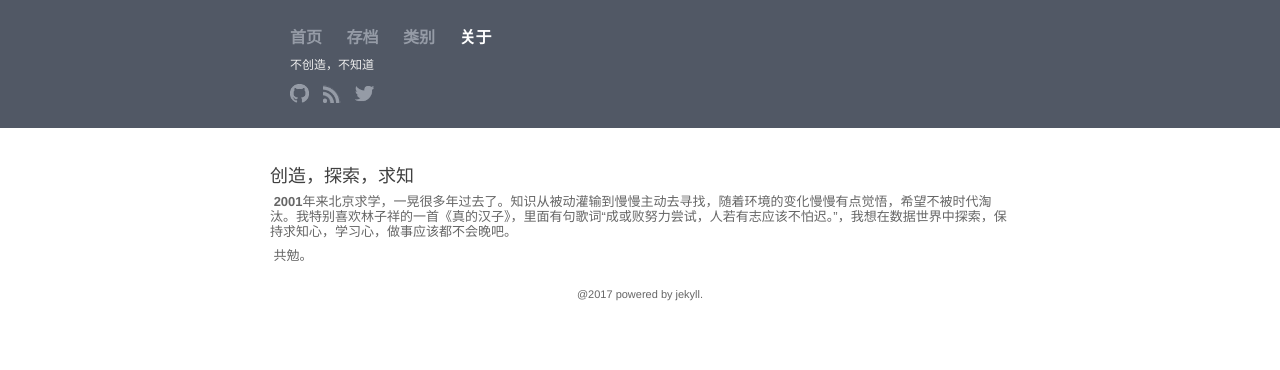
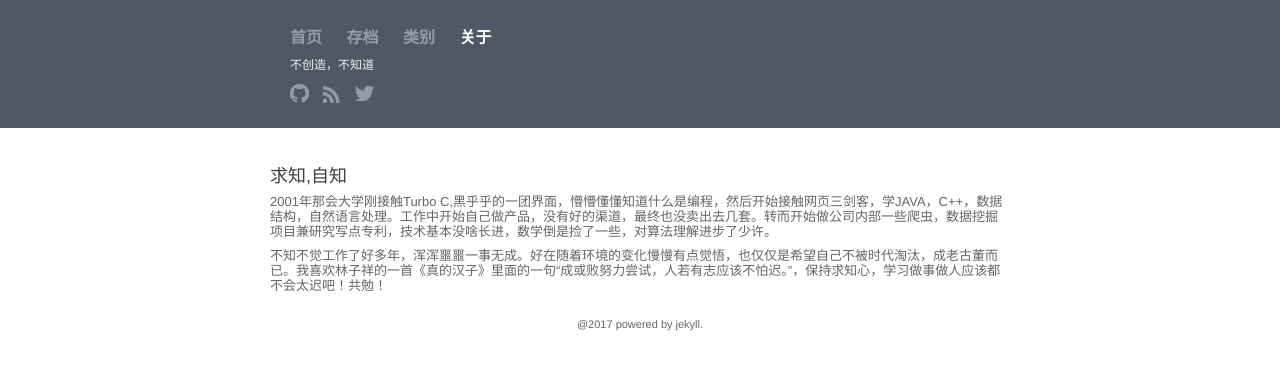
Before and after one commit to bobz653/bobz653.github.io, a Jekyll site: the page built from about.html, in a window 1280 px wide. Shown: the top 370 px of the page. Built offline with Jekyll 4.4.1, drawn with Linux system fonts in a browser that asks for light colours.

Commit message:
modify about.html

```diff
--- a/about.html
+++ b/about.html
@@ -4,9 +4,10 @@ layout: default
 
 <div class="about">
 <br>
-<h3>创造，探索，求知</h3>
+<h3>求知,自知</h3>
 <p>
-&nbsp;<b>2001</b>年来北京求学，一晃很多年过去了。知识从被动灌输到慢慢主动去寻找，随着环境的变化慢慢有点觉悟，希望不被时代淘汰。我特别喜欢林子祥的一首《真的汉子》，里面有句歌词“成或败努力尝试，人若有志应该不怕迟。”，我想在数据世界中探索，保持求知心，学习心，做事应该都不会晚吧。
+2001年那会大学刚接触Turbo C,黑乎乎的一团界面，懵懵懂懂知道什么是编程，然后开始接触网页三剑客，学JAVA，C++，数据结构，自然语言处理。工作中开始自己做产品，没有好的渠道，最终也没卖出去几套。转而开始做公司内部一些爬虫，数据挖掘项目兼研究写点专利，技术基本没啥长进，数学倒是捡了一些，对算法理解进步了少许。
 </p>
-<p>&nbsp;共勉。</p>
+<p>不知不觉工作了好多年，浑浑噩噩一事无成。好在随着环境的变化慢慢有点觉悟，也仅仅是希望自己不被时代淘汰，成老古董而已。我喜欢林子祥的一首《真的汉子》里面的一句“成或败努力尝试，人若有志应该不怕迟。”，保持求知心，学习做事做人应该都不会太迟吧！共勉！
+</p>
 </div>
```
Also changed, not shown: 2 other files.
